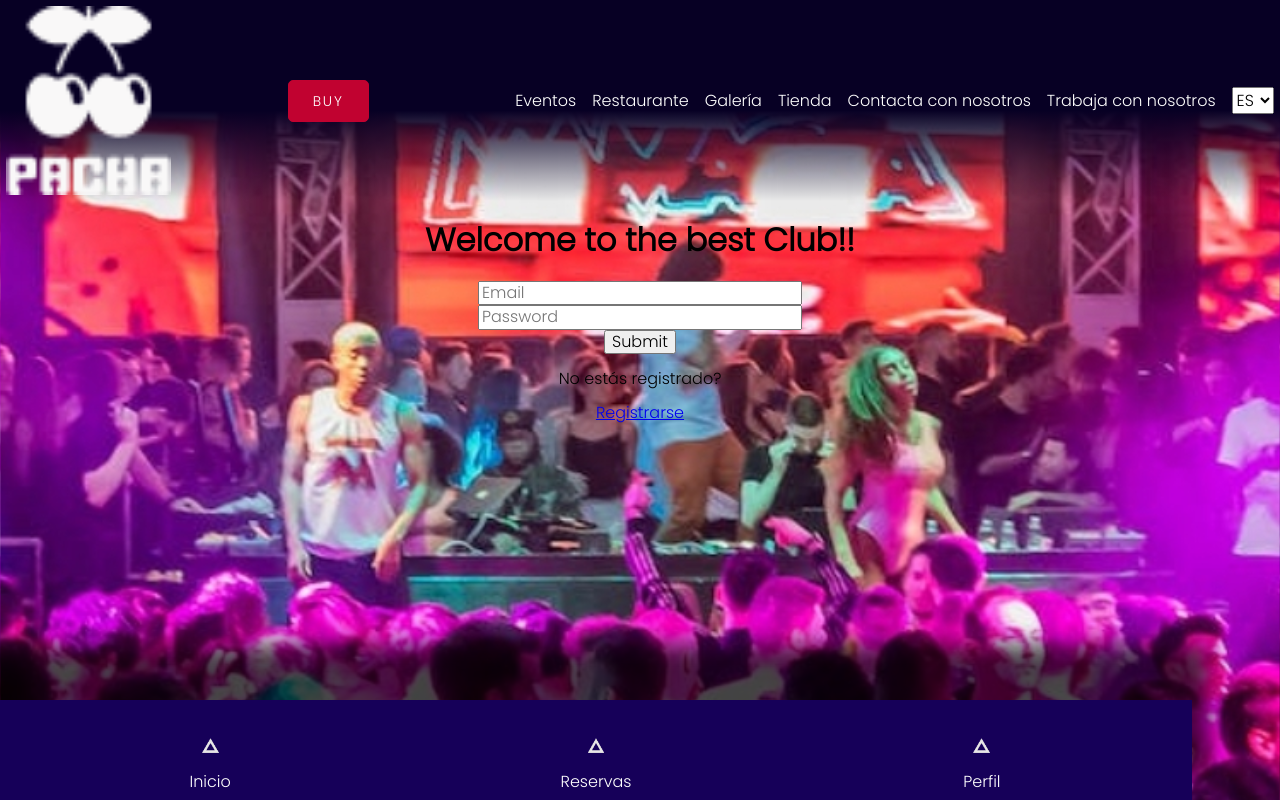
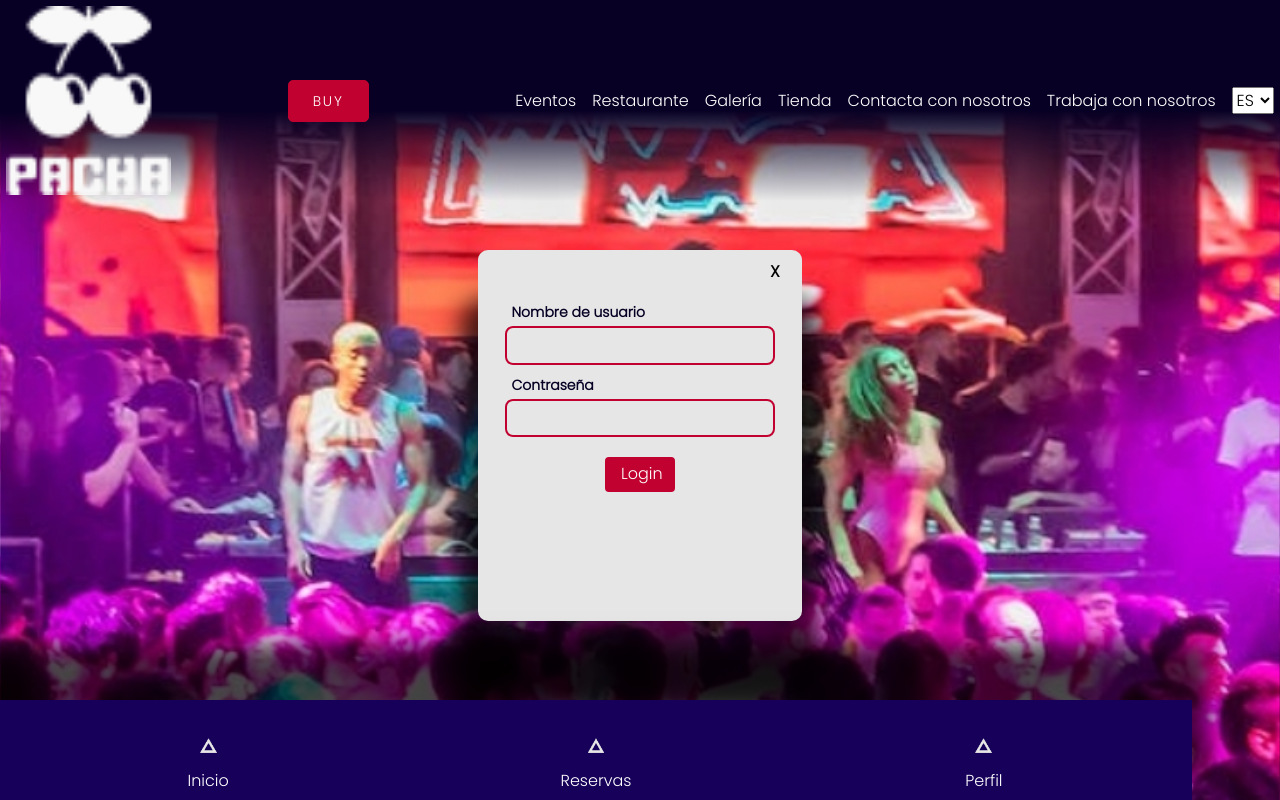
Before and after one commit to RMoreno207/reservaDiscoteca, a React (Create React App) app: page / in a window 1280 px wide. Shown: the top 800 px of the page. Built offline with nearby package versions, Linux system fonts and the light colour scheme.

Commit message:
validacion inicio y rutas

```diff
--- a/package.json
+++ b/package.json
@@ -7,13 +7,11 @@
     "@testing-library/react": "^13.4.0",
     "@testing-library/user-event": "^13.5.0",
     "create-react-component-folder": "^0.3.7",
-
+    "formik": "^2.2.9",
     "normalize.css": "^8.0.1",
-
-    "formik": "^2.2.9",
-
     "react": "^18.2.0",
     "react-dom": "^18.2.0",
+    "react-hook-form": "^7.36.1",
     "react-router-dom": "^6.4.1",
     "react-scripts": "5.0.1",
     "sass": "^1.55.0",
--- a/src/components/Footer/Footer.jsx
+++ b/src/components/Footer/Footer.jsx
@@ -1,20 +1,21 @@
 import React from "react";
-import Icon from '../../assets/img/inactive-icon@2x.png'
+import Icon from '../../assets/img/inactive-icon@2x.png';
+import {Link} from 'react-router-dom';
 const Footer = () => {
   return (
     <div className="footerContainer">
       <footer>
         <div className="flexFooter">
         <div className="footerSegment">
-          <button className="inicioBtn"><img className="buttonImg" src={Icon} alt="" /></button>
+          <a href="/" className="inicioBtn"><img className="buttonImg" src={Icon} alt="" /></a>
           <label htmlFor="">Inicio</label>
         </div>
         <div className="footerSegment">
-          <button className="reservasBtn"><img className="buttonImg" src={Icon} alt="" /></button>
+          <a href="/booking" className="reservasBtn"><img className="buttonImg" src={Icon} alt="" /></a>
           <label htmlFor="">Reservas</label>
         </div>
         <div className="footerSegment">
-          <button className="perfilBtn"><img className="buttonImg" src={Icon} alt="" /></button>
+          <a className="perfilBtn"><img className="buttonImg" src={Icon} alt="" /></a>
           <label htmlFor="">Perfil</label>
         </div>
         </div>
--- a/src/components/Main/Main.jsx
+++ b/src/components/Main/Main.jsx
@@ -8,8 +8,8 @@ const Main = () => {
   return <div>
 
     <Routes>
-      <Route element={<Home />} path='/' />
-      <Route element={<Singup />} path='/singup' />
+      <Route element={<Singup />} path='/' />
+      <Route element={<Home />} path='/singup' />
       <Route element={<Booking />} exact path='/booking' />
       <Route element={<NotFound />} path={"/*"} />
     </Routes>
--- a/src/components/Main/Singup/Singup.jsx
+++ b/src/components/Main/Singup/Singup.jsx
@@ -1,28 +1,33 @@
-import React from "react";
+import React,{useState} from "react";
 import { Formik, Field, Form } from 'formik';
-import BackLogin from '../../../assets/img/backLogin.jpg'
+import BackLogin from '../../../assets/img/backLogin.jpg';
+import {useForm} from 'react-hook-form';
 
 const Singup = () => {
+  const {register,formState:{errors},handleSubmit} = useForm();
+  const [message,setMessage] = useState('');
 
-  function signIn(){
+  const onSubmit = (form)=>{
 
+    setMessage('Inicio de sesión exitoso');
+    alert('Bienvenido: ' + form.username);
   }
-  function closeModal(){
 
-  }
+
 
 
   return (
     <div>
       <dialog className="formDiv" open>
     <button className="closeBtn"><b>X</b></button>
-    <form onSubmit={signIn}>
+    <form onSubmit={handleSubmit(onSubmit)}>
     <label htmlFor="">Nombre de usuario</label>
-    <input type="text" />
+    <input type="text" {...register('username',{required:true})}/>{errors.username?.type==='required' && <p className="errorMsg">El campo Nombre de usuario es requerido</p>}
     <label htmlFor="">Contraseña</label>
-    <input type="text" />
+    <input type="text" {...register('password',{required:true})} />{errors.password?.type==='required' && <p className="errorMsg">El campo Contraseña es requerido</p>}
     <button type="submit" className="loginBtn">Login</button>
   </form>
+  <p className="submitMsg">{message}</p>
   </dialog>
   {/* <div>
     <img className="backgroundImage" src={BackLogin} alt="" />
--- a/src/styles/components/_Signup.scss
+++ b/src/styles/components/_Signup.scss
@@ -31,7 +31,7 @@
   font-family: 'Poppins',sans-serif;
   font-size: 14px;
   font-weight: bold;
-  margin-bottom: 7px;
+  margin-bottom: 5px;
   }
   input{
     width: 90%;
@@ -45,7 +45,7 @@
   border-radius: 8px;
   border: solid 2px #c10230;
   background: none;
-  margin-bottom: 40px;
+  margin-bottom: 10px;
   outline: none;
   }
 }
@@ -72,7 +72,7 @@ form{
   color: white;
   border: none;
   margin: auto;
-  margin-top:20px;
+  margin-top:10px;
   cursor: pointer;
 }
 .closeBtn{
@@ -97,3 +97,8 @@ body{
   background-size:cover ;
   font-family: 'Poppins',sans-serif;
 }
+
+.errorMsg{
+  margin-bottom: 10px;
+  color: rgb(151, 12, 12);
+}
```
Also changed, not shown: 1 other file (tests, documents, lock files or other folders).
